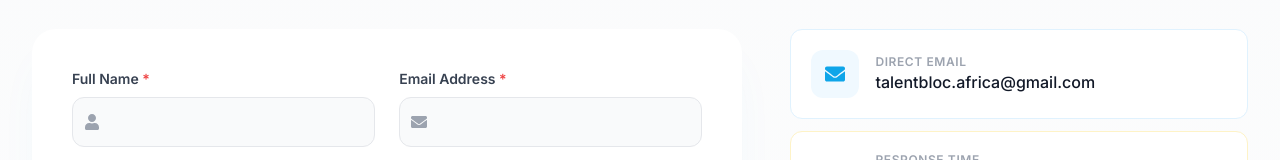
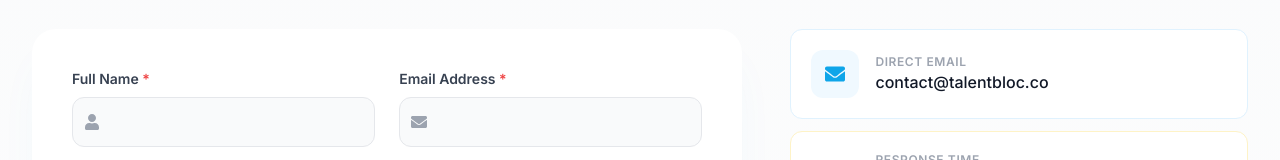
Before and after one commit to Dabeluchukwu/TalentBlocFrontend, a React (Vite) app: page /contact in a window 1280 px wide. Shown: the part 407-567 px from the top of the page. Built offline with nearby package versions, Linux system fonts and the light colour scheme.

Commit message:
added new contact mail

```diff
--- a/src/components/contact/ContactInfo.jsx
+++ b/src/components/contact/ContactInfo.jsx
@@ -18,8 +18,8 @@ const ContactInfo = () => {
     {
       icon: FaEnvelope,
       label: 'Direct Email',
-      value: 'talentbloc.africa@gmail.com',
-      link: 'mailto:talentbloc.africa@gmail.com',
+      value: 'contact@talentbloc.co',
+      link: 'mailto:contact@talentbloc.co',
       color: 'primary'
     },
     {
```
